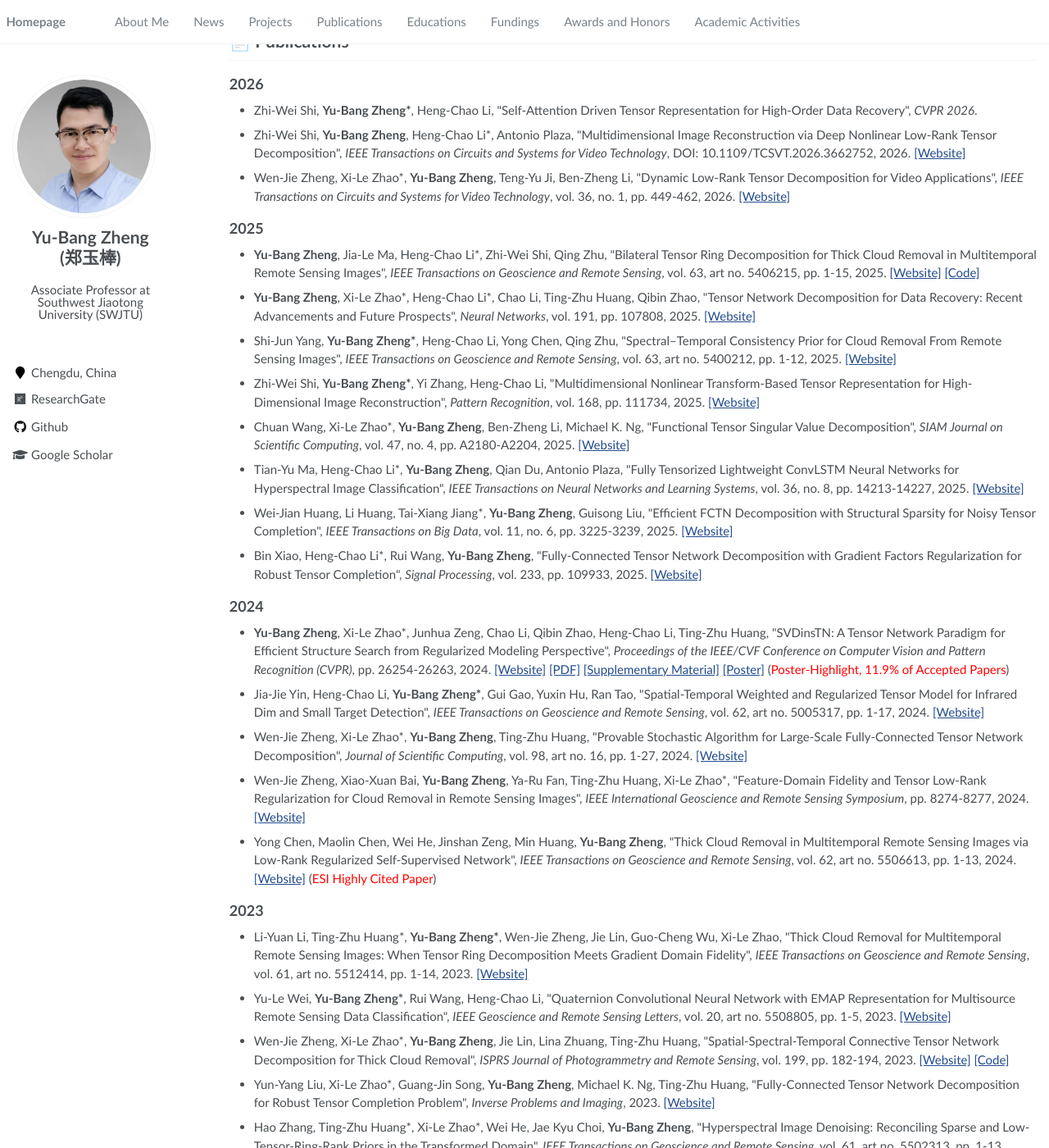
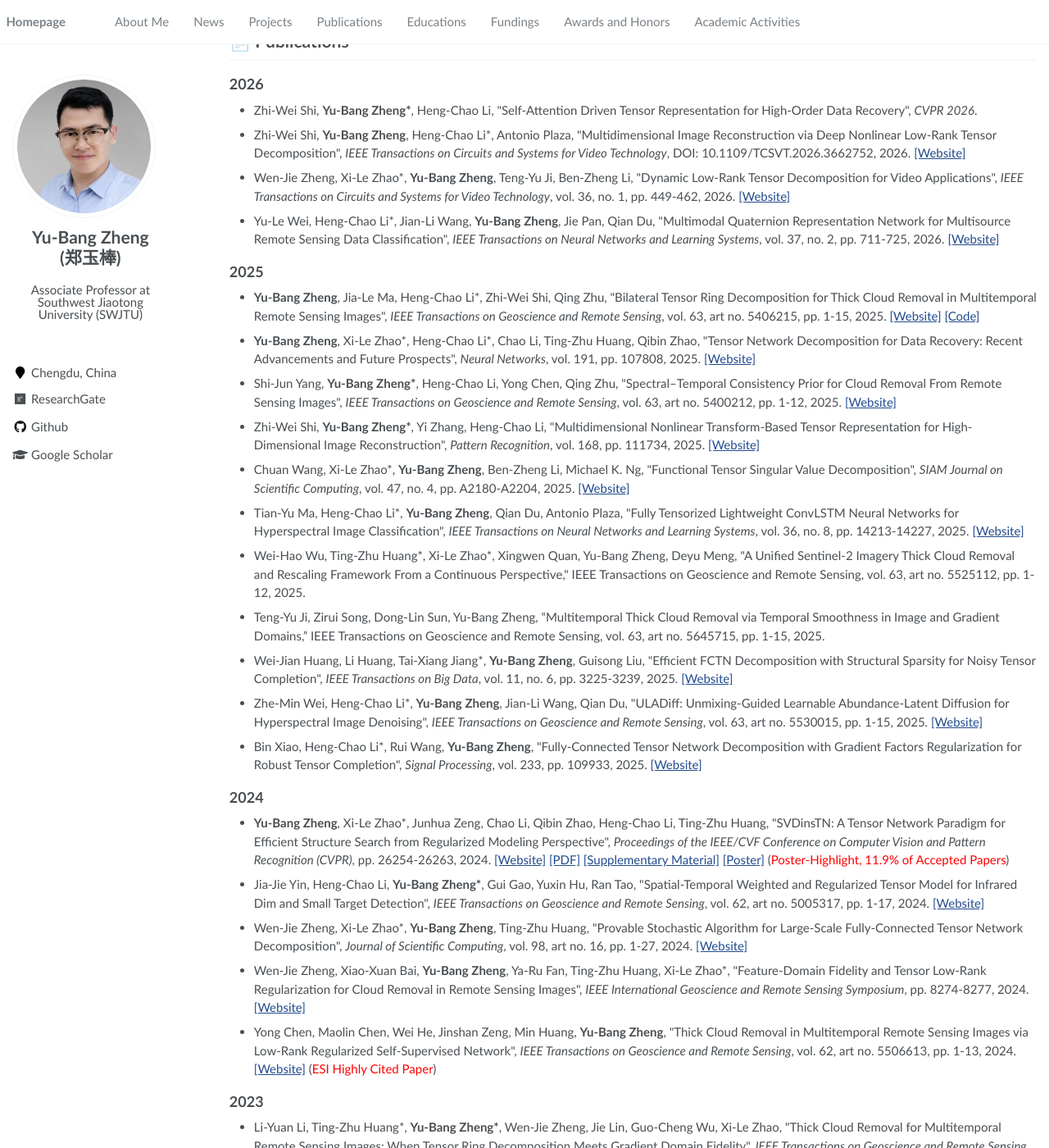
Before and after one commit to YuBangZheng/yubangzheng.github.io, a Jekyll site: the page built from pages/about.md, in a window 1280 px wide and 1400 px high, scrolled down 597 px. Shown: the whole window at 82% size. Built offline with Jekyll 4.4.1, drawn with Linux system fonts in a browser that asks for light colours; a script that is not in the unit is left out.

Commit message:
Update about.md

```diff
--- a/pages/about.md
+++ b/pages/about.md
@@ -67,6 +67,8 @@ My current interests include high-dimensional image processing, machine learning
 
 - Wen-Jie Zheng, Xi-Le Zhao\*, **Yu-Bang Zheng**, Teng-Yu Ji, Ben-Zheng Li, \"Dynamic Low-Rank Tensor Decomposition for Video Applications\", _IEEE Transactions on Circuits and Systems for Video Technology_, vol. 36, no. 1, pp. 449-462, 2026. [[Website]](https://ieeexplore.ieee.org/document/11113406)
 
+- Yu-Le Wei, Heng-Chao Li\*, Jian-Li Wang, **Yu-Bang Zheng**, Jie Pan, Qian Du, \"Multimodal Quaternion Representation Network for Multisource Remote Sensing Data Classification\", _IEEE Transactions on Neural Networks and Learning Systems_, vol. 37, no. 2, pp. 711-725, 2026. [[Website]](https://ieeexplore.ieee.org/document/11177249)
+
 
 ## 2025
 
@@ -82,7 +84,13 @@ My current interests include high-dimensional image processing, machine learning
 
 - Tian-Yu Ma, Heng-Chao Li\*, **Yu-Bang Zheng**, Qian Du, Antonio Plaza, \"Fully Tensorized Lightweight ConvLSTM Neural Networks for Hyperspectral Image Classification\", _IEEE Transactions on Neural Networks and Learning Systems_, vol. 36, no. 8, pp. 14213-14227, 2025. [[Website]](https://ieeexplore.ieee.org/document/10798991)
 
+- Wei-Hao Wu, Ting-Zhu Huang\*, Xi-Le Zhao\*, Xingwen Quan, Yu-Bang Zheng, Deyu Meng, \"A Unified Sentinel-2 Imagery Thick Cloud Removal and Rescaling Framework From a Continuous Perspective,\" IEEE Transactions on Geoscience and Remote Sensing, vol. 63, art no. 5525112, pp. 1-12, 2025.
+
+- Teng-Yu Ji, Zirui Song, Dong-Lin Sun, Yu-Bang Zheng, "Multitemporal Thick Cloud Removal via Temporal Smoothness in Image and Gradient Domains," IEEE Transactions on Geoscience and Remote Sensing, vol. 63, art no. 5645715, pp. 1-15, 2025.
+
 - Wei-Jian Huang, Li Huang, Tai-Xiang Jiang\*, **Yu-Bang Zheng**, Guisong Liu, \"Efficient FCTN Decomposition with Structural Sparsity for Noisy Tensor Completion\", _IEEE Transactions on Big Data_, vol. 11, no. 6, pp. 3225-3239, 2025. [[Website]](https://ieeexplore.ieee.org/document/11077440)
+
+- Zhe-Min Wei, Heng-Chao Li\*, **Yu-Bang Zheng**, Jian-Li Wang, Qian Du, \"ULADiff: Unmixing-Guided Learnable Abundance-Latent Diffusion for Hyperspectral Image Denoising\", _IEEE Transactions on Geoscience and Remote Sensing_, vol. 63, art no. 5530015, pp. 1-15, 2025. [[Website]](https://ieeexplore.ieee.org/document/11386834)
 
 - Bin Xiao, Heng-Chao Li\*, Rui Wang, **Yu-Bang Zheng**, \"Fully-Connected Tensor Network Decomposition with Gradient Factors Regularization for Robust Tensor Completion\", _Signal Processing_, vol. 233, pp. 109933, 2025. [[Website]](https://www.sciencedirect.com/science/article/abs/pii/S0165168425000489)
 
```
